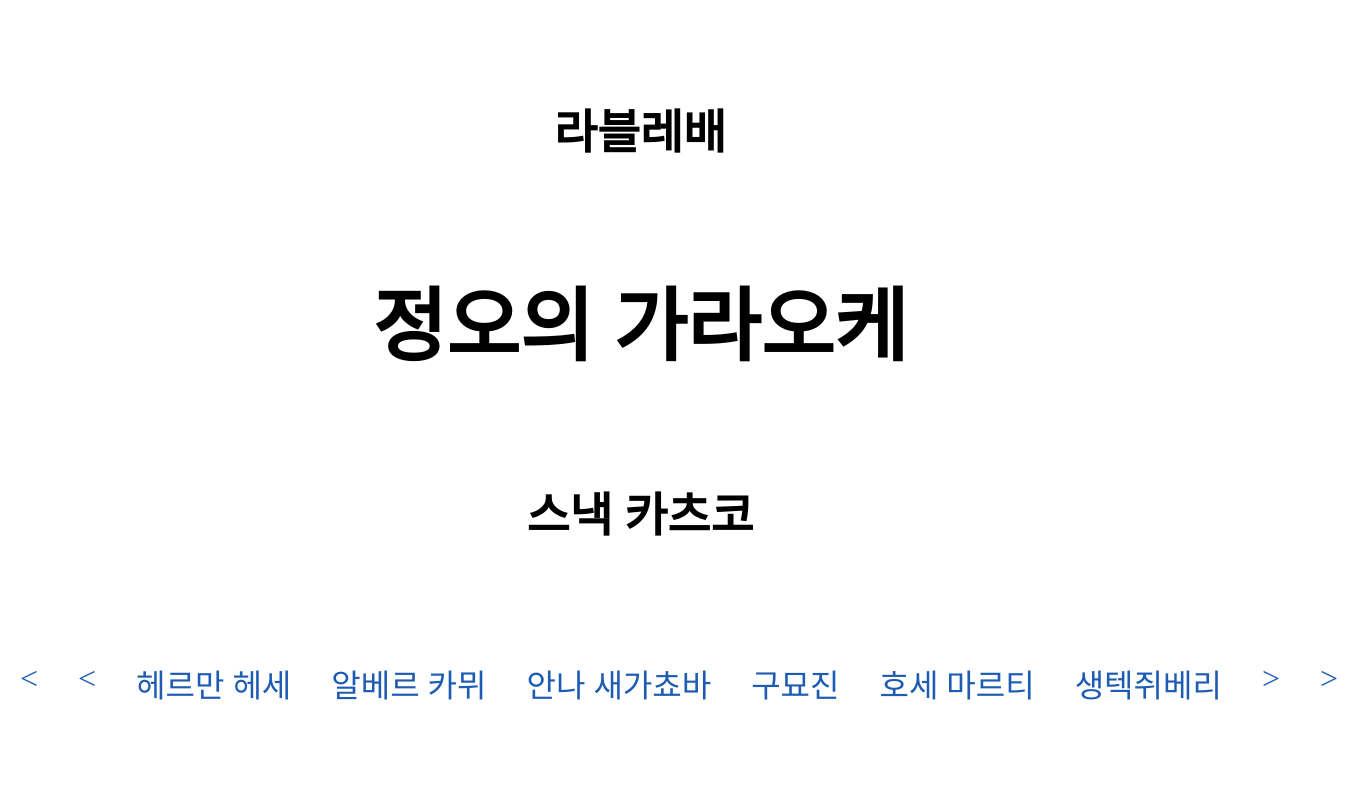
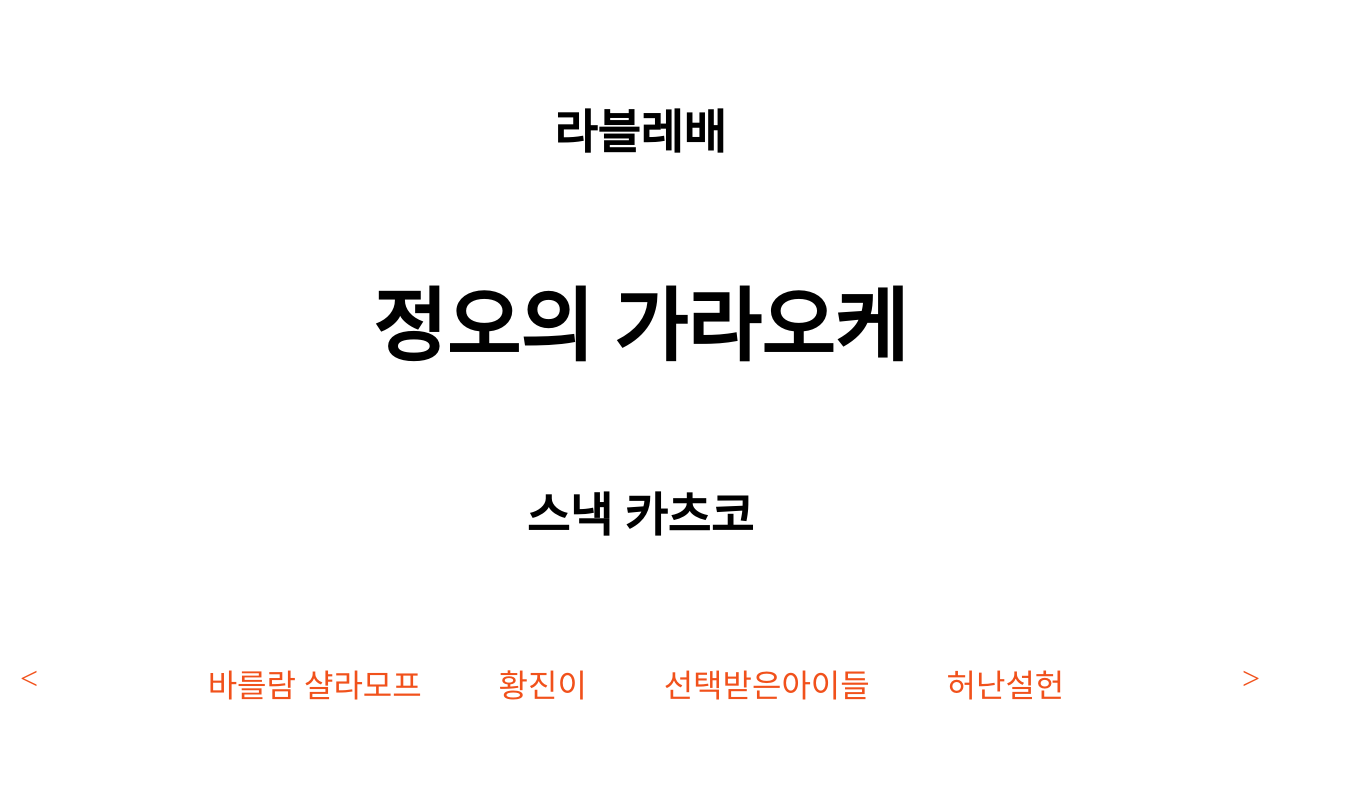
Before and after one commit to kimgnu/karaoke-at-noon, a plain HTML site: page src/index.html in a window 1280 px wide. Shown: the whole page, 1358 px wide, since content can reach past the window. Drawn offline with Linux system fonts and the light colour scheme; a web font is replaced by a local one.

Commit message:
Release: 2026년 제 5회 버전

```diff
--- a/src/css/style.css
+++ b/src/css/style.css
@@ -58,11 +58,11 @@ ol, ul {
 #singers-wrapper ul li a {
     text-decoration: none;
     font-size: 2rem;
-    color: var(--rabelais-blue);
+    color: var(--rabelais-orange);
 }
 
 #singers-wrapper ul li a:hover {
-    color: var(--rabelais-orange);
+    color: var(--rabelais-gold);
 }
 
 #audio-wrapper {
--- a/src/js/script.js
+++ b/src/js/script.js
@@ -2,64 +2,52 @@ const titleText = ["라블레배", "정오의 가라오케", "스낵 카츠코"]
 
 const singers = [
     {
-	"name": "<",
-	"title": "심사위원 축가",
-	"singer": "Elena",
-	"audio": "/media/Elena Music_Karaoke(No adlib).mp3"
+	"name": "&lt;",
+	"title": "서점극장 라블레",
+	"singer": "축가",
+	"link": "https://www.youtube.com/watch?v=NNMwwuT5gmw"
     },
     {
-	"name": "<",
-	"title": "2대 가왕",
-	"singer": "축가",
-	"link": "https://www.youtube.com/watch?v=f71Em8Jr1BE"
+	"name": "\u00A0\u00A0",
+	"title": "",
+	"singer": "",
+	"link": "https://www.youtube.com/watch?v=iMyF4Av3dTw"
     },
     {
-	"name": "헤르만 헤세",
-	"title": "와",
-	"singer": "이정현",
-	"link": "https://www.youtube.com/watch?v=HfhzhonToJU",
+	"name": "바를람 샬라모프",
+	"title": "보랏빛 향기",
+	"singer": "강수지",
+	"link": "https://www.youtube.com/watch?v=3BUeywk7wJQ"
     },
     {
-	"name": "알베르 카뮈",
-	"title": "24시간이 모자라",
-	"singer": "선미",
-	"link": "https://www.youtube.com/watch?v=xNZ17TdDM0A"
+	"name": "황진이",
+	"title": "슬픈 인연",
+	"singer": "나미",
+	"link": "https://www.youtube.com/watch?v=nFQIdOj1fk8"
     },
     {
-	"name": "안나 새가쵸바",
-	"title": "Миллион алых роз",
-	"singer": "Алла Пугачёва",
-	"link": "https://www.youtube.com/watch?v=uAFHXvtmhTo"
+	"name": "선택받은아이들",
+	"title": "Butter-Fly",
+	"singer": "和田光司",
+	"link": "https://www.youtube.com/watch?v=lFzwWOh6x9Y"
     },
     {
-	"name": "구묘진",
-	"title": "我站在全世界的屋頂",
-	"singer": "張艾嘉",
-	"audio": "/media/我站在全世界的屋頂 - 張艾嘉.mp3"
+	"name": "허난설헌",
+	"title": "High High",
+	"singer": "GD & T.O.P",
+	"link": "https://www.youtube.com/watch?v=GWrBNGv11Y0"
     },
     {
-	"name": "호세 마르티",
-	"title": "Silencio",
-	"singer": "Ibrahim Ferrer & Omara Portuondo",
-	"link": "https://www.youtube.com/watch?v=yGkpgenAnYE"
+	"name": "&nbsp;&nbsp;&nbsp;",
+	"title": "심사위원",
+	"singer": "축가",
+	"link": "https://www.youtube.com/watch?v=KQUGe-LYXsw"
     },
     {
-	"name": "생텍쥐베리",
-	"title": "안되겠더라",
-	"singer": "4MEN",
-	"link": "https://www.youtube.com/watch?v=XYc83Uw1fq0"
-    },
-    {
-	"name": ">",
-	"title": "서점극장 라블레",
+	"name": "&gt;",
+	"title": "심사위원장",
 	"singer": "축가",
-	"link": "https://www.youtube.com/watch?v=DzzRLP6aPxA"
-    },
-    {
-	"name": ">",
-	"title": "심사위원",
-	"singer": "축가",
-	"link": "https://youtube.com/watch?v=Q-1EjXY7Cog"
+	"link": "https://www.youtube.com/watch?v=O33kzpp0mxY"
     }
 ];
 
```
